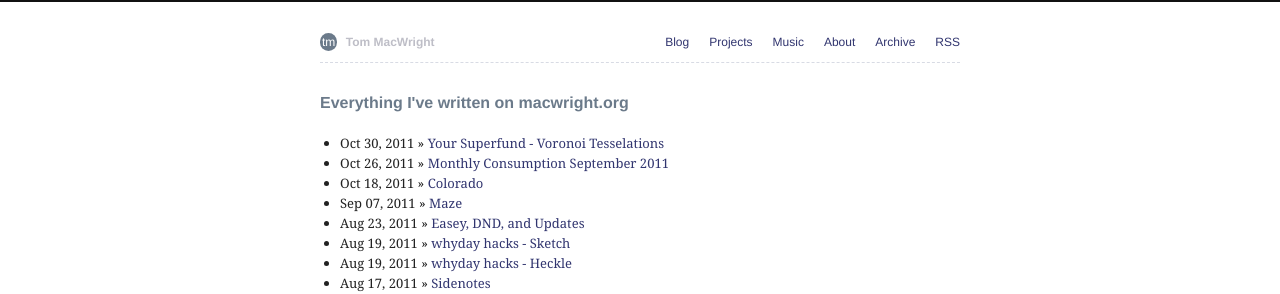
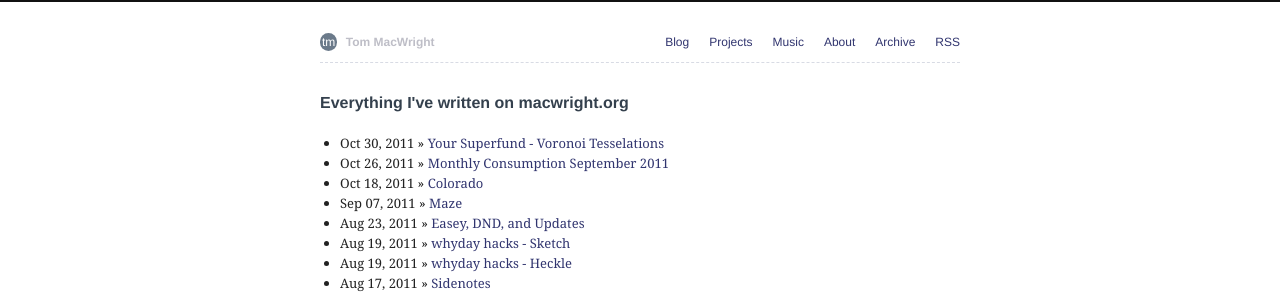
Before and after one commit to konklone/tmcw.github.com, a Jekyll site: the page built from archive/index.html, in a window 1280 px wide. Shown: the top 294 px of the page. Built offline with Jekyll 4.4.1, drawn with Linux system fonts in a browser that asks for light colours; Markdown is read by kramdown in place of the engine named in the settings; comment, search, counter and statistics services are not loaded.

```diff
--- a/css/screen.css
+++ b/css/screen.css
@@ -53,7 +53,7 @@ div.wrapper ul {
 }
 
 h1, h2 {
-  color:#6B7A8A;
+  color:#34404D;
   font-weight:bold;
 }
 
@@ -233,3 +233,12 @@ code.has-jax {
   background: inherit;
   border: inherit;
 }
+
+table.equitable {
+  width:640px;
+}
+
+table.equitable tr td:first-child {
+  border-right:1px solid #3A7680;
+  width:319px;
+}
```
Also changed, not shown: _layouts/default.html (+0 -17 lines), _posts/2011-08-10-fast-hacky-queries-with-utfgrid.md (+16 -0 lines).
